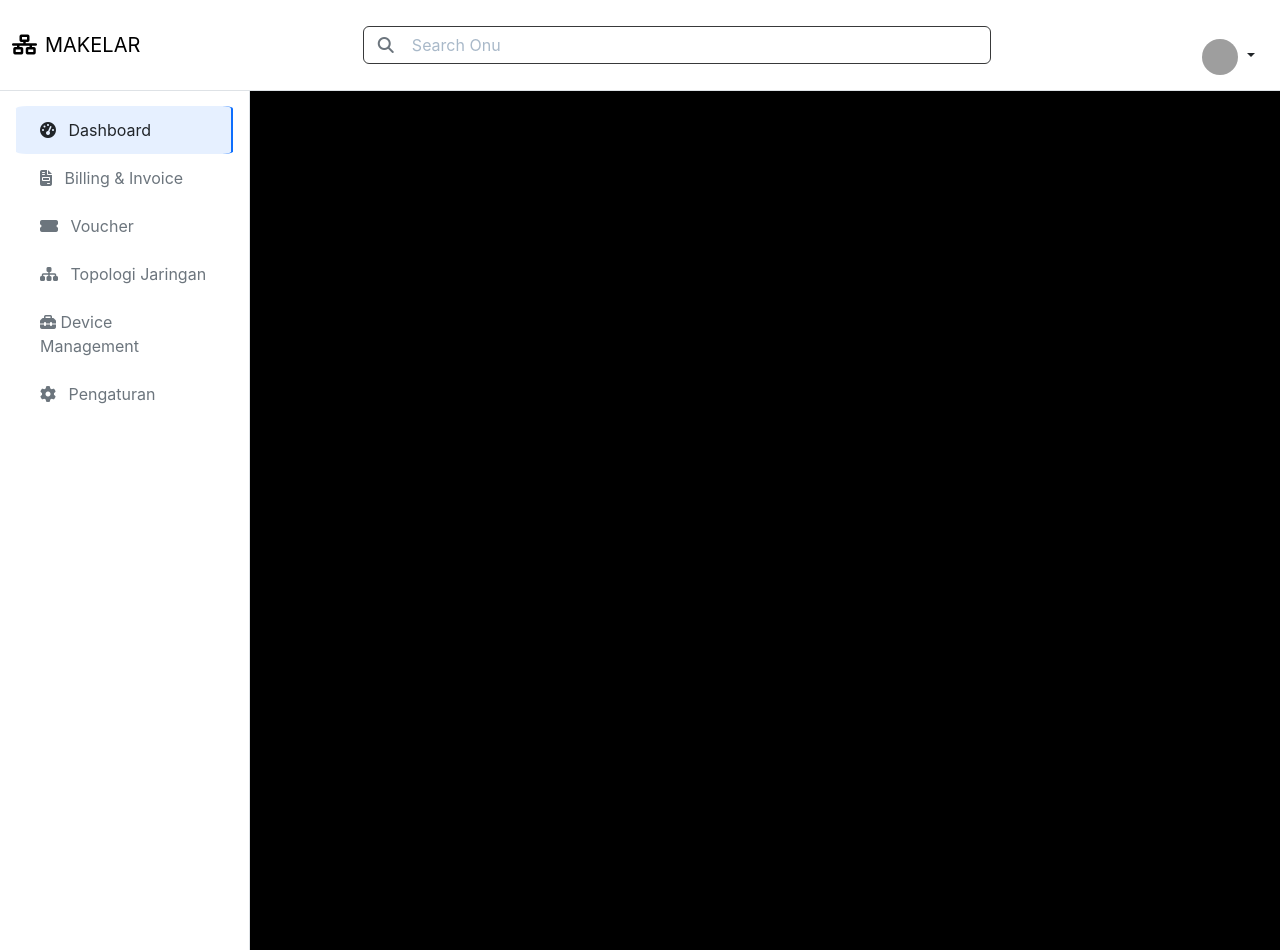
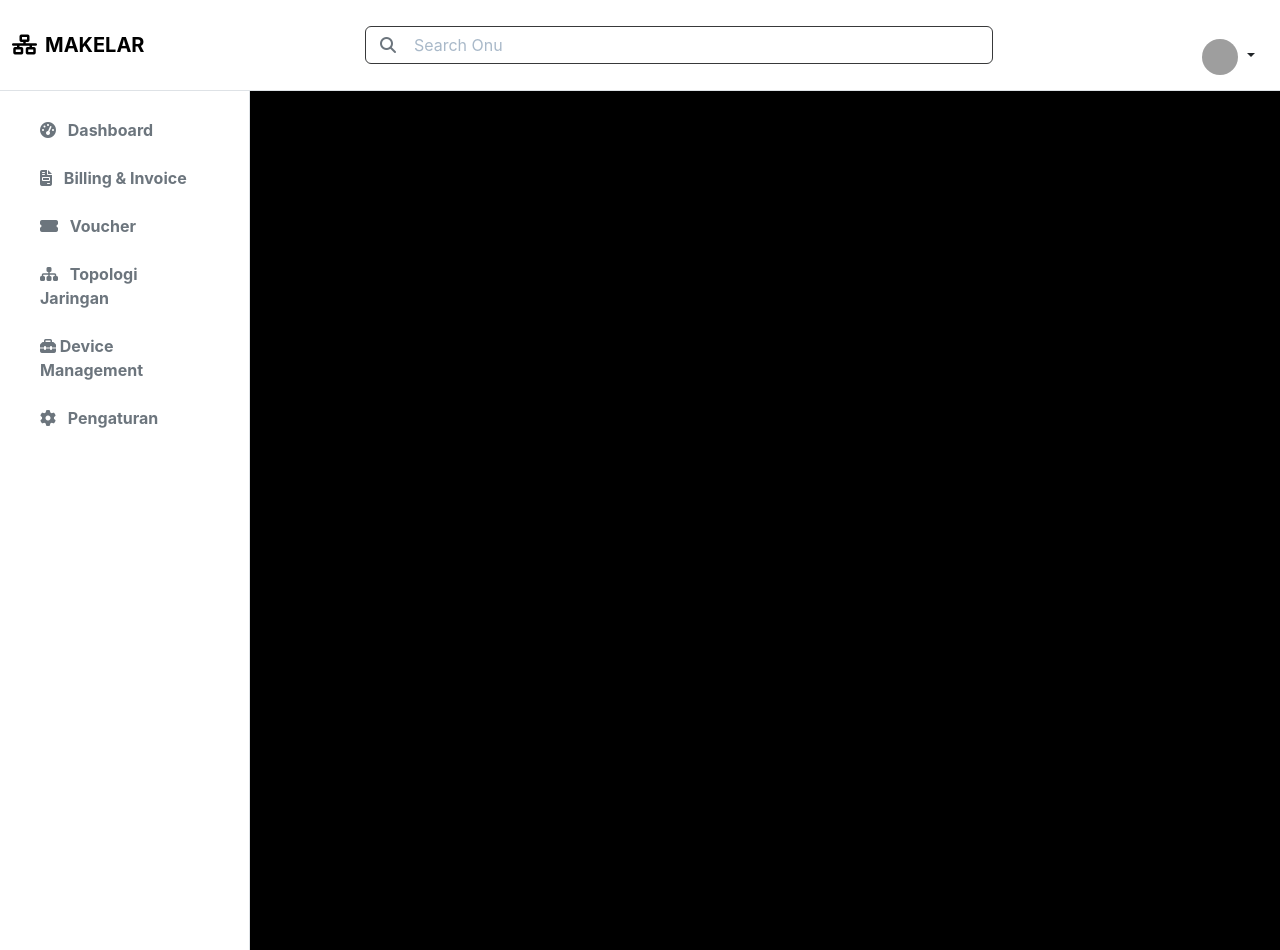
Before and after one commit to Thevi1/WEB-APP-Management-ONU, a Flask app: page /profile in a window 1280 px wide. Run offline with Flask 3, Linux system fonts and the light colour scheme; the visitor is signed in with stand-in values (Sample User, id 1); some libraries are stand-ins or nearby versions; grey boxes are pictures that could not be loaded.

Commit message:
Hapus beberapa template HTML yang tidak terpakai dan perbarui rute render_template. Menambahkan class CSS baru untuk penekanan teks dan perbaiki logika active pada sidebar.

```diff
--- a/app.py
+++ b/app.py
@@ -4,7 +4,6 @@ import random
 import math
 from datetime import datetime, timedelta, timezone
 from werkzeug.security import generate_password_hash, check_password_hash
-import mysql.connector
 from mysql.connector import pooling, Error
 from dotenv import load_dotenv
 
@@ -274,7 +273,7 @@ def dashboard():
     next_page = page + 1 if has_next else None
 
     return render_template(
-        'dashboard.html',
+        'menu/dashboard.html',
         onus=onus_page,
         total_olt=total_olt,
         total_odc=total_odc,
@@ -303,7 +302,7 @@ def device_management():
     total_odp = 48
     total_onu = len(onu_data)
 
-    return render_template('device_management.html',
+    return render_template('/menu/device_management.html',
         onus=onu_data,
         total_olt=total_olt,
         total_odc=total_odc,
@@ -316,7 +315,7 @@ def billing_invoice():
         flash('Silakan login terlebih dahulu!', 'error')
         return redirect(url_for('login'))
 
-    return render_template('billing_invoice.html')
+    return render_template('menu/billing_invoice.html')
 
 @app.route('/voucher')
 def voucher():
@@ -324,7 +323,7 @@ def voucher():
         flash('Silakan login terlebih dahulu!', 'error')
         return redirect(url_for('login'))
 
-    return render_template('voucher.html')
+    return render_template('menu/voucher.html')
 
 @app.route('/topologi')
 def topologi():
@@ -332,7 +331,7 @@ def topologi():
         flash('Silakan login terlebih dahulu!', 'error')
         return redirect(url_for('login'))
 
-    return render_template('topologi.html')
+    return render_template('menu/topologi.html')
 
 
 @app.route('/setting')
@@ -341,7 +340,7 @@ def setting():
         flash('Silakan login terlebih dahulu!', 'error')
         return redirect(url_for('login'))
 
-    return render_template('setting.html')
+    return render_template('menu/setting.html')
 
 @app.route('/profile')
 def profile():
@@ -349,7 +348,7 @@ def profile():
         flash('Silakan login terlebih dahulu!', 'error')
         return redirect(url_for('login'))
 
-    return render_template('profile.html')
+    return render_template('menu/profile.html')
 
 @app.route('/logout-confirm')
 def logout_confirm():
--- a/static/style.css
+++ b/static/style.css
@@ -1,4 +1,3 @@
-
 :root {
     --bg-dark: #000000;
     --bg-darker: #232324;
@@ -43,6 +42,9 @@ body {
 .sidebar .nav-link.active {
     border-right: 2px solid #0d6efd;
 }
+.side-btn{
+    font-weight: bold;
+}
 
 .main-content {
     margin-left: 250px;
@@ -55,6 +57,9 @@ body {
     border-radius: 8px;
     padding: 1rem;
     margin-bottom: 1.5rem;
+}
+.text-bold{
+    font-weight: bold;
 }
 
 .stat-card {
--- a/templates/layout.html
+++ b/templates/layout.html
@@ -16,6 +16,19 @@
     {% block content %}{% endblock %}
 
     <script src="https://cdnjs.cloudflare.com/ajax/libs/bootstrap/5.3.0/js/bootstrap.bundle.min.js"></script>
-    {% block scripts %}{% endblock %}
 </body>
+{% block scripts %}{% endblock %}
+<script>
+    // Tab switching functionality
+    document.querySelectorAll('.tab-btn').forEach(btn => {
+        btn.addEventListener('click', function() {
+            // Remove active class from all tabs
+            document.querySelectorAll('.tab-btn').forEach(tab => {
+                tab.classList.remove('active');
+            });
+            // Add active class to clicked tab
+            this.classList.add('active');
+        });
+    });
+</script>
 </html>
--- a/templates/partials/navbar.html
+++ b/templates/partials/navbar.html
@@ -1,7 +1,7 @@
 <!-- Navbar (Topbar) -->
 <nav class="navbar navbar-expand-lg navbar-light bg-white fixed-top border-bottom" style="z-index:1040;">
     <div class="container-fluid">
-        <a class="navbar-brand d-flex align-items-center" href="#">
+        <a class="navbar-brand d-flex align-items-center text-bold" href="#">
             <i class="fas fa-network-wired me-2"></i> MAKELAR
         </a>
         <form class="d-none d-md-flex ms-3 w-50 position-relative">
--- a/templates/partials/sidebar.html
+++ b/templates/partials/sidebar.html
@@ -3,61 +3,35 @@
     <div class="p-3">
         <ul class="nav nav-pills flex-column">
             <li class="nav-item ">
-                <a class="nav-link side-btn active" href="{{ url_for('dashboard') }}">
+                <a class="nav-link side-btn {% if request.endpoint == 'dashboard' %}active{% endif %}" href="{{ url_for('dashboard') }}">
                     <i class="fas fa-tachometer-alt me-2"></i> Dashboard
                 </a>
             </li>
             <li class="nav-item">
-                <a class="nav-link side-btn" href="{{ url_for('billing_invoice') }}">
+                <a class="nav-link side-btn {% if request.endpoint == 'billing_invoice' %}active{% endif %}" href="{{ url_for('billing_invoice') }}">
                     <i class="fas fa-file-invoice me-2"></i> Billing & Invoice
                 </a>
             </li>
             <li class="nav-item">
-                <a class="nav-link side-btn" href="{{ url_for('voucher') }}">
+                <a class="nav-link side-btn {% if request.endpoint == 'voucher' %}active{% endif %}" href="{{ url_for('voucher') }}">
                     <i class="fas fa-ticket-alt me-2"></i> Voucher
                 </a>
             </li>
             <li class="nav-item">
-                <a class="nav-link side-btn" href="{{ url_for('topologi') }}">
+                <a class="nav-link side-btn {% if request.endpoint == 'topologi' %}active{% endif %}" href="{{ url_for('topologi') }}">
                     <i class="fas fa-sitemap me-2"></i> Topologi Jaringan
                 </a>
             </li>
             <li class="nav-item">
-                <a class="nav-link side-btn" href="{{ url_for('device_management') }}">
+                <a class="nav-link side-btn {% if request.endpoint == 'device_management' %}active{% endif %}" href="{{ url_for('device_management') }}">
                     <i class="fa-solid fa-toolbox"></i> Device Management
                 </a>
             </li>
             <li class="nav-item">
-                <a class="nav-link side-btn" href="{{ url_for('setting') }}">
+                <a class="nav-link side-btn {% if request.endpoint == 'setting' %}active{% endif %}" href="{{ url_for('setting') }}">
                     <i class="fas fa-cog me-2"></i> Pengaturan
                 </a>
             </li>
         </ul>
     </div>
 </nav>
-{% block scripts %}
-<script>
-        // Tab switching functionality
-        document.querySelectorAll('.tab-btn').forEach(btn => {
-            btn.addEventListener('click', function() {
-                // Remove active class from all tabs
-                document.querySelectorAll('.tab-btn').forEach(tab => {
-                    tab.classList.remove('active');
-                });
-                // Add active class to clicked tab
-                this.classList.add('active');
-            });
-        });
-
-        document.querySelectorAll('.side-btn').forEach(btn => {
-            btn.addEventListener('click', function() {
-                // Remove active class from all tabs
-                document.querySelectorAll('.side-btn').forEach(tab => {
-                    tab.classList.remove('active');
-                });
-                // Add active class to clicked tab
-                this.classList.add('active');
-            });
-        });
-</script>
-{% endblock %}
```
Also changed, not shown: templates/menu/dashboard.html (renamed from templates/dashboard.html, +3 -23 lines), templates/partials/script.html (added, +24 -0 lines), templates/menu/billing_invoice.html (renamed from templates/billing_invoice.html), templates/menu/device_management.html (renamed from templates/device_management.html), templates/menu/profile.html (renamed from templates/profile.html), templates/menu/setting.html (renamed from templates/setting.html), templates/menu/topologi.html (renamed from templates/topologi.html), templates/menu/voucher.html (renamed from templates/voucher.html).
